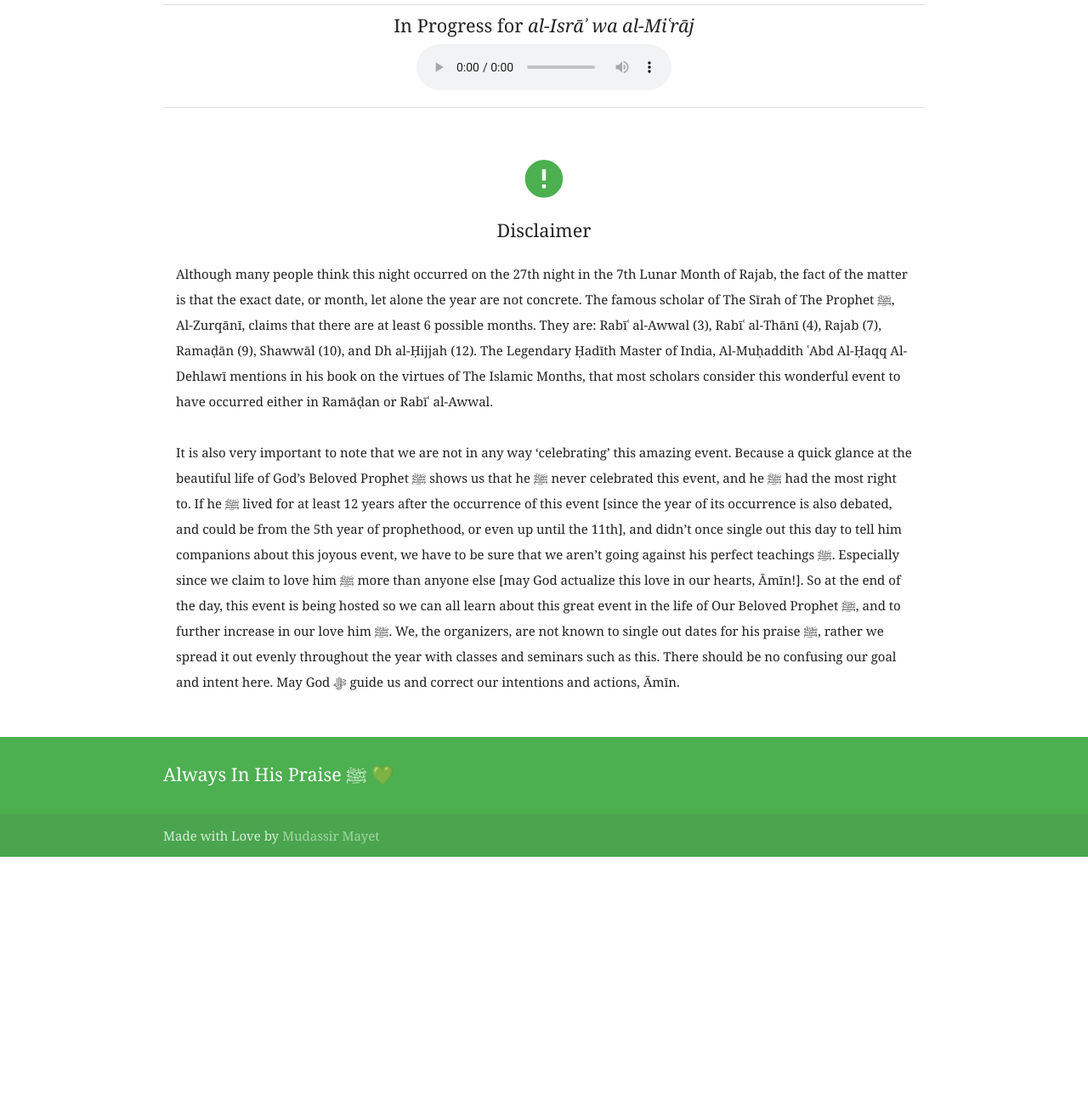
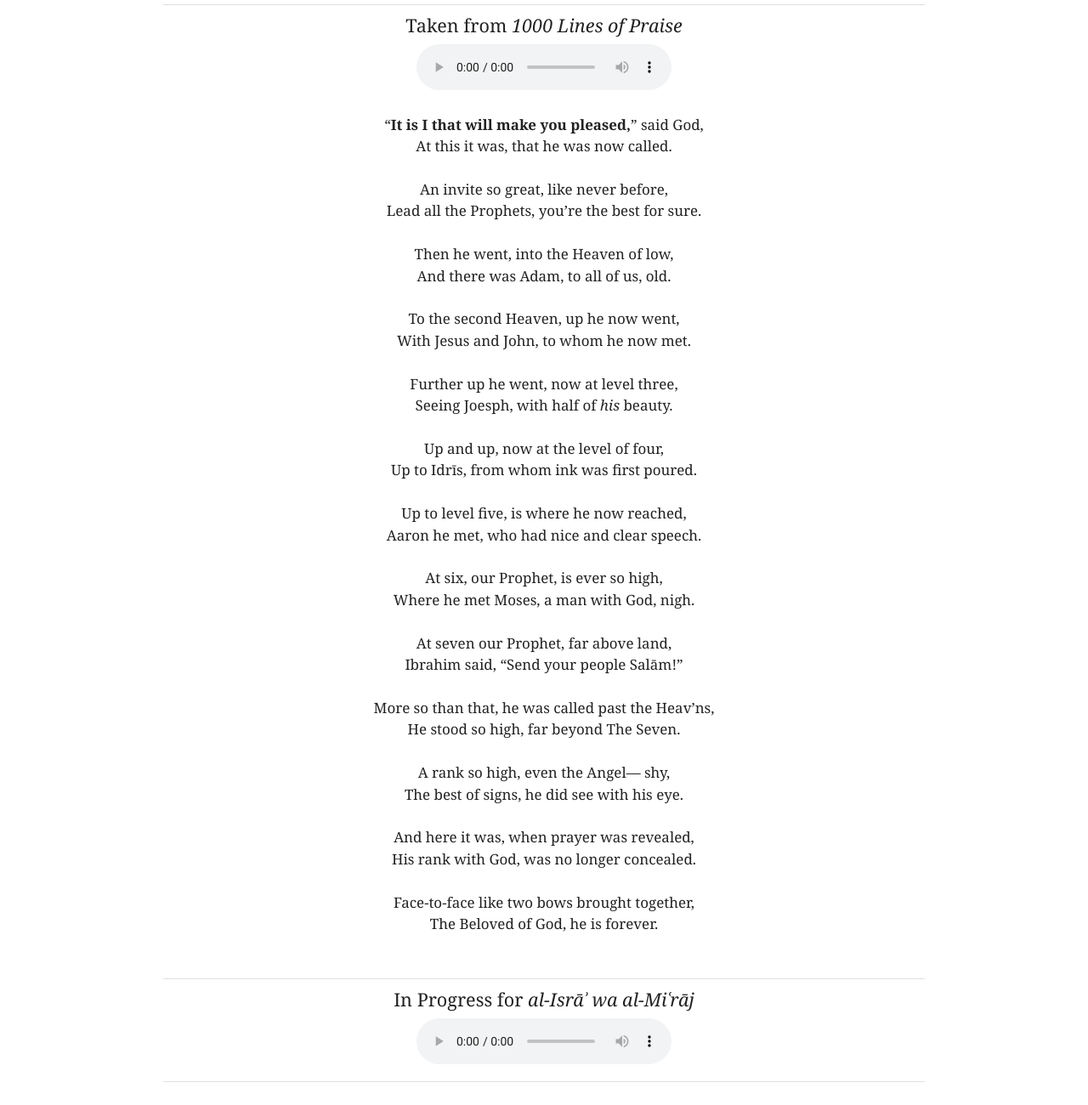
Before and after one commit to mmayet/Praise, a plain HTML site: page index.html in a window 1280 px wide. Shown: the part 6240-7540 px from the top of the page at 85% size. Before the commit the page ends 7248 px from the top, so only its background shows below. Drawn offline with Linux system fonts and the light colour scheme.

Commit message:
added back

```diff
--- a/index.html
+++ b/index.html
@@ -407,7 +407,7 @@
                 <div class="col s12 m4"></div>
             </div>
             <div class="divider"></div>
-            <!-- <div class="row">
+            <div class="row">
                 <div class="col s12 center">
                     <h5>Taken from <em>1000 Lines of Praise</em></h5>
                     <audio controls id="thousandPoemAudio">
@@ -447,7 +447,7 @@
                     </h6>
                 </div>
             </div>
-            <div class="divider"></div>-->
+            <div class="divider"></div>
             <div class="row">
                 <div class="col s12 center">
                     <h5>In Progress for <em>al-Isrāʾ wa al-Miʿrāj</em></h5>
@@ -456,8 +456,8 @@
                     </audio>
                 </div>
             </div>
-            <div class="divider"></div>
-            <!-- <div class="row center">
+            <div class="divider hidesection"></div>
+            <div class="row center hidesection">
                 <div class="icon-block">
                     <h3 class="center green-text"><i class="material-icons left">star</i>Sīrah Poem<i class="material-icons right">star</i></h3>
                 </div>
@@ -492,7 +492,7 @@
                     </div>
                 </div>
             </div>
-            <div class="divider"></div> -->
+            <div class="divider"></div>
         </div>
         <div class="section disclaimer" id="disclaimer">
             <div class="row">
```
